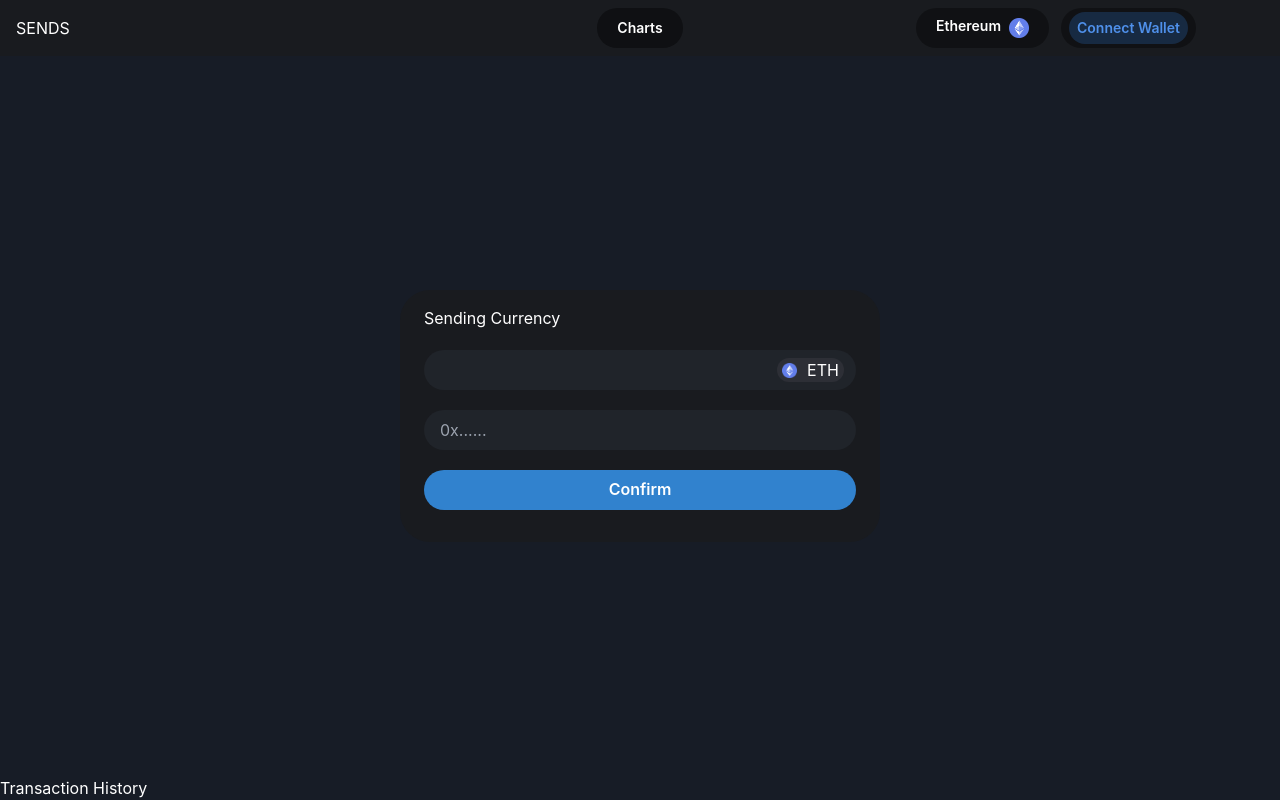
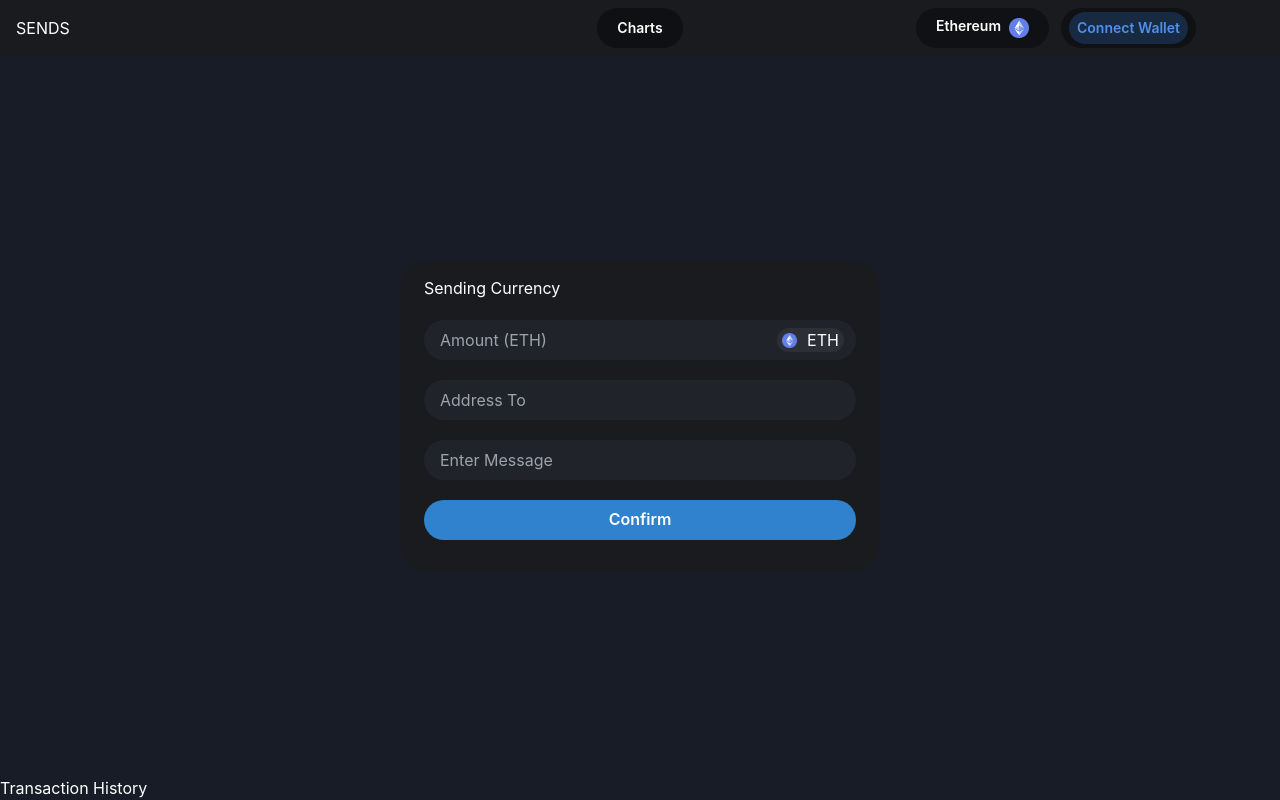
Before and after one commit to Wil-lab07/uniswap-project, a Next.js app in the folder client/: page / in a window 1280 px wide. Built offline with nearby package versions, Linux system fonts and the light colour scheme; what @usedapp/core would draw is missing.

Commit message:
fix: fixing the form

```diff
--- a/client/components/Main.tsx
+++ b/client/components/Main.tsx
@@ -22,7 +22,7 @@ const Main = () => {
             <Stack spacing={5}>
               <Flex flex={{base: 1}} justify={'space-between'} pr={3} align={'center'} bgColor="#20242A" borderRadius={20}>
                 <InputGroup>
-                  <Input {...register('amount', {required: true})} textColor="#B2B9D2" type="number" border={'none'} step={'any'} focusBorderColor={'none'} min={0}></Input>
+                  <Input {...register('amount', {required: true})} textColor="#B2B9D2" type="number" border={'none'} step={'any'} focusBorderColor={'none'} placeholder="Amount (ETH)" min={0}></Input>
                 </InputGroup>
                 <Flex align={'center'} bgColor="#2D2F36" borderRadius={20} justify='space-around' w={'80px'}>
                   <Img src="/eth.png" boxSize='15px'/>
@@ -31,7 +31,12 @@ const Main = () => {
               </Flex>
               <Flex flex={{base: 1}} justify={'space-between'} pr={3} align={'center'} bgColor="#20242A" borderRadius={20}>
                 <InputGroup>
-                  <Input {...register('toAddress', {required: true})} textColor="#B2B9D2" type="text" border={'none'} focusBorderColor={'none'} min={0} placeholder="0x......"></Input>
+                  <Input {...register('toAddress', {required: true})} textColor="#B2B9D2" type="text" border={'none'} focusBorderColor={'none'} placeholder="Address To"></Input>
+                </InputGroup>
+              </Flex>
+              <Flex flex={{base: 1}} justify={'space-between'} pr={3} align={'center'} bgColor="#20242A" borderRadius={20}>
+                <InputGroup>
+                  <Input {...register('keyword')} textColor="#B2B9D2" type="text" border={'none'} focusBorderColor={'none'} placeholder={'Enter Message'}></Input>
                 </InputGroup>
               </Flex>
               <Button colorScheme={'blue'} type="submit" borderRadius={20}>Confirm</Button>
```
